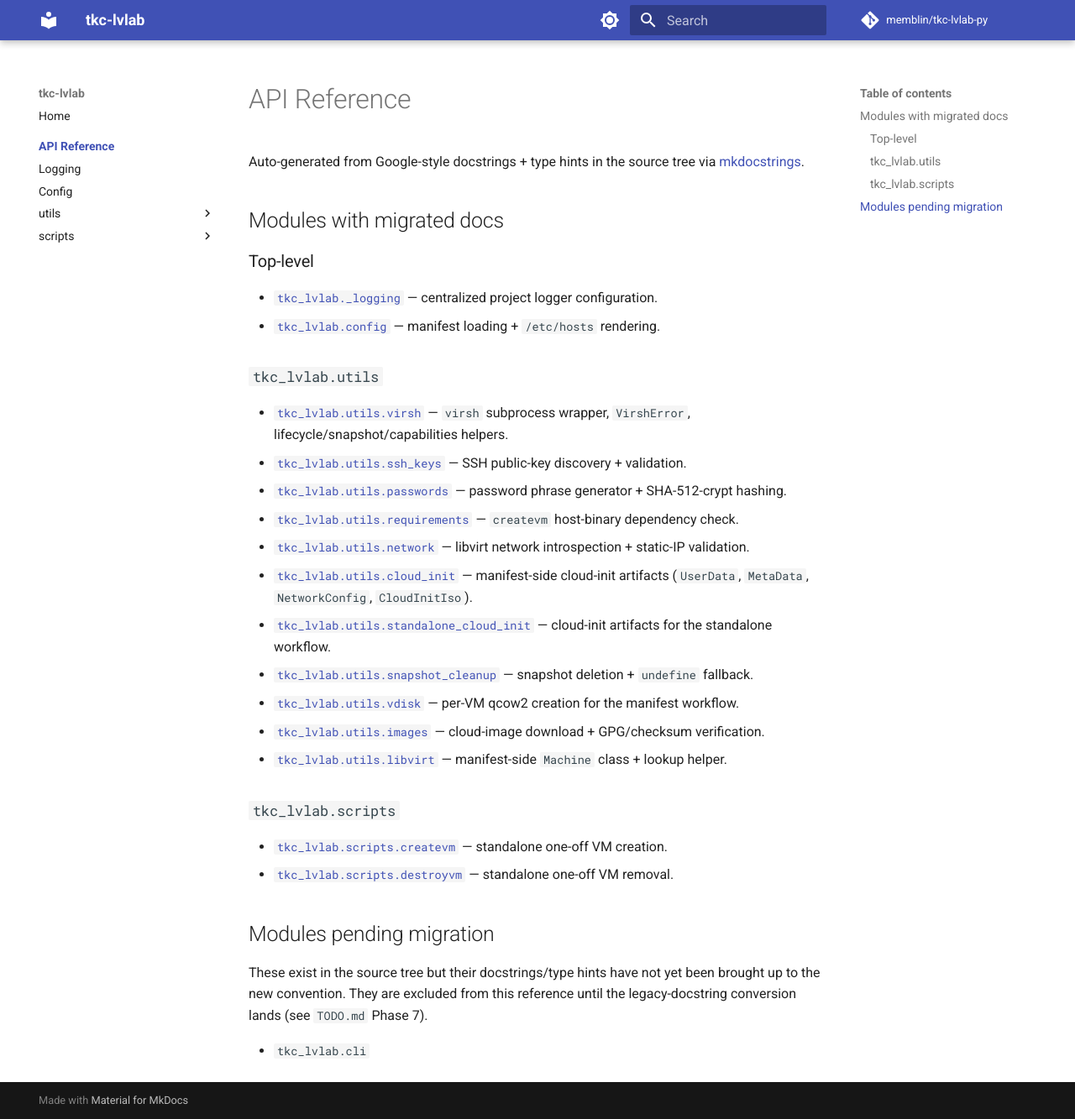
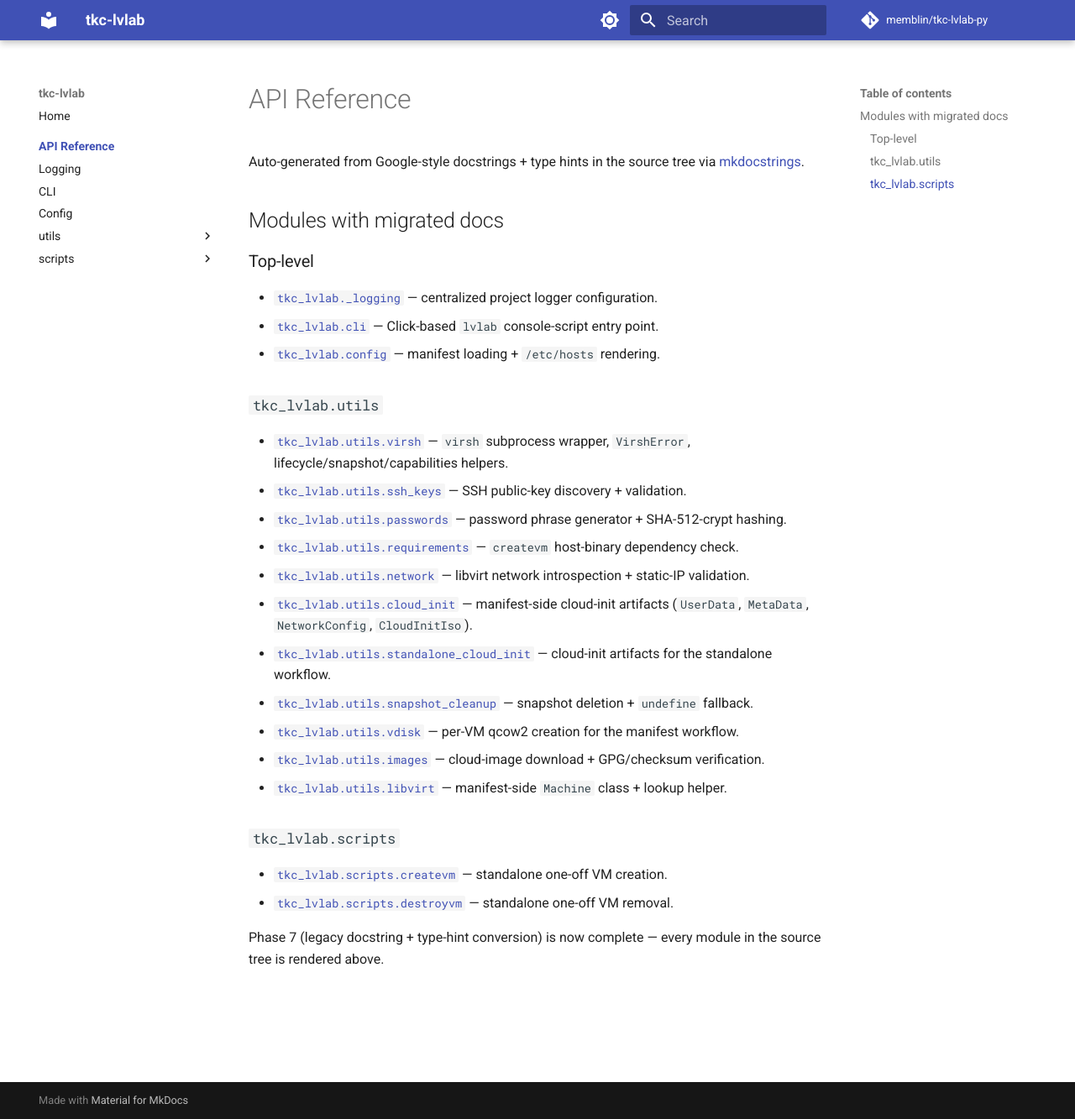
Before and after one commit to memblin/tkc-lvlab-py, an MkDocs documentation site: the page built from docs/api/index.md, in a window 1280 px wide and 1333 px high. Shown: the whole window at 84% size. Built offline with MkDocs 1.6.1 and Material for MkDocs 9.7.7, drawn with Linux system fonts in a browser that asks for light colours; comment, search, counter and statistics services are not loaded.

Commit message:
docs(phase7): convert cli.py to Google docstrings + type hints — closes Phase 7
Every command in tkc_lvlab/cli.py now carries type hints on its
signature and a short Click-friendly docstring. The Args/Raises
sections that mkdocstrings would normally want are intentionally
omitted — Click renders the function docstring verbatim into
`lvlab --help`, so a full Google-style docstring bleeds the
parameter documentation into the user-facing help text. The
signature type hints remain the source of truth for mkdocstrings;
per-argument documentation lives on the @click.option(..., help="...")
decorators as it always did. This matches the convention already in
use for createvm.py / destroyvm.py.

  - Module docstring expanded to describe the cli.py role and its
    relationship to utils/libvirt.py + utils/virsh.py.
  - run (group): type hints on (verbose, quiet).
  - capabilities, cloudinit, destroy, down, hosts, ssh_config, init,
    snapshot (group), snapshot.list, snapshot.create, snapshot.delete,
    status, up: type hints on every parameter, -> None return
    annotation.
  - `up` and `hosts` get a few sentences of extra narrative since
    their behavior branches on flags / domain state.
  - `from __future__ import annotations` added.

Adds docs/api/cli.md, removes cli.py from "pending migration" in
docs/api/index.md (the section is now empty so the heading goes too),
wires the page into mkdocs.yml nav, and marks Phase 7 complete in
TODO.md.

Verified:
  - uv run pytest -q: 248 passed, 1 skipped.
  - uv run mkdocs build --strict: clean.
  - uv run lvlab --help and every subcommand --help: clean output,
    no Args/Raises bleed-through.
  - pre-commit run --all-files: clean.

Co-Authored-By: Claude Opus 4.7 (1M context) <noreply@anthropic.com>

```diff
--- a/docs/api/index.md
+++ b/docs/api/index.md
@@ -8,6 +8,7 @@ via [mkdocstrings](https://mkdocstrings.github.io/).
 ### Top-level
 
 - [`tkc_lvlab._logging`](logging.md) — centralized project logger configuration.
+- [`tkc_lvlab.cli`](cli.md) — Click-based `lvlab` console-script entry point.
 - [`tkc_lvlab.config`](config.md) — manifest loading + `/etc/hosts` rendering.
 
 ### `tkc_lvlab.utils`
@@ -29,11 +30,5 @@ via [mkdocstrings](https://mkdocstrings.github.io/).
 - [`tkc_lvlab.scripts.createvm`](scripts/createvm.md) — standalone one-off VM creation.
 - [`tkc_lvlab.scripts.destroyvm`](scripts/destroyvm.md) — standalone one-off VM removal.
 
-## Modules pending migration
-
-These exist in the source tree but their docstrings/type hints have not
-yet been brought up to the new convention. They are excluded from this
-reference until the legacy-docstring conversion lands (see `TODO.md`
-Phase 7).
-
-- `tkc_lvlab.cli`
+Phase 7 (legacy docstring + type-hint conversion) is now complete —
+every module in the source tree is rendered above.
--- a/mkdocs.yml
+++ b/mkdocs.yml
@@ -74,6 +74,7 @@ nav:
   - API Reference:
       - Overview: api/index.md
       - Logging: api/logging.md
+      - CLI: api/cli.md
       - Config: api/config.md
       - utils:
           - virsh: api/utils/virsh.md
```
Also changed, not shown: TODO.md (+14 -14 lines), docs/api/cli.md (added, +16 -0 lines), 1 other file.
